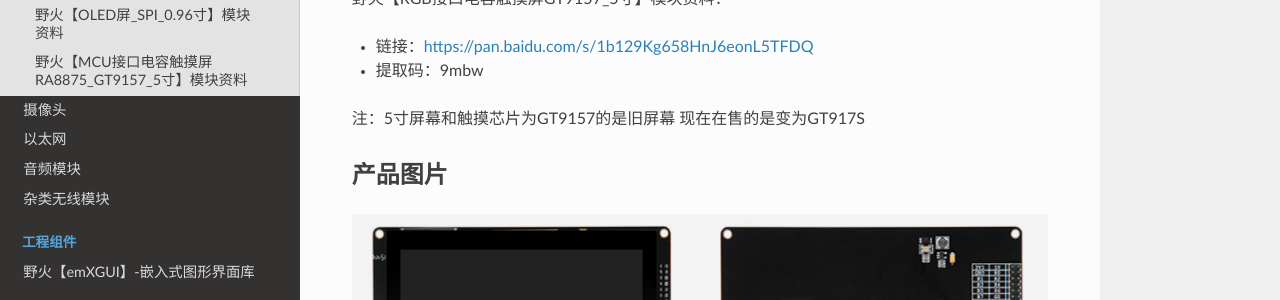
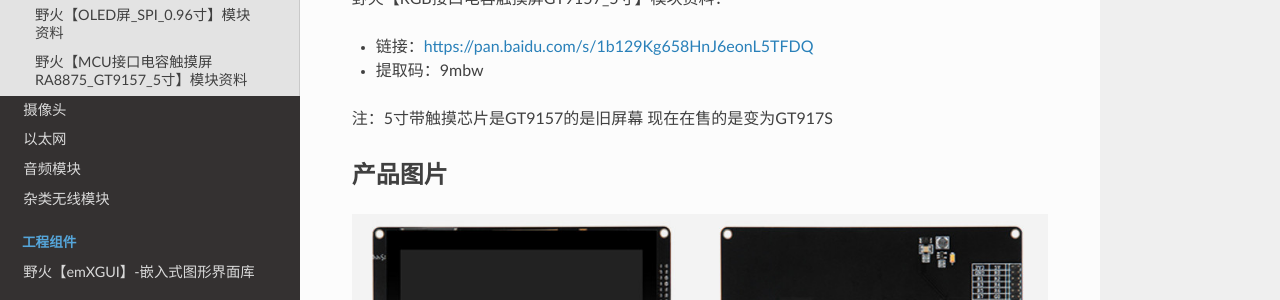
Before and after one commit to Embedfire/ebf_products, a Sphinx documentation site: the page built from documentation/module/screen/gt9157_5.rst, in a window 1280 px wide. Shown: the part 240-540 px from the top of the page. Built offline with Sphinx 7.4.7 and the Read the Docs theme 2.0.0, drawn with Linux system fonts in a browser that asks for light colours; pages that are not in the unit, such as notebooks, are missing from menus.

Commit message:
Update gt9157_5.rst

```diff
--- a/documentation/module/screen/gt9157_5.rst
+++ b/documentation/module/screen/gt9157_5.rst
@@ -14,7 +14,7 @@
 
 
 
-注：5寸屏幕和触摸芯片为GT9157的是旧屏幕 现在在售的是变为GT917S
+注：5寸带触摸芯片是GT9157的是旧屏幕 现在在售的是变为GT917S
 
 产品图片
 --------
```
